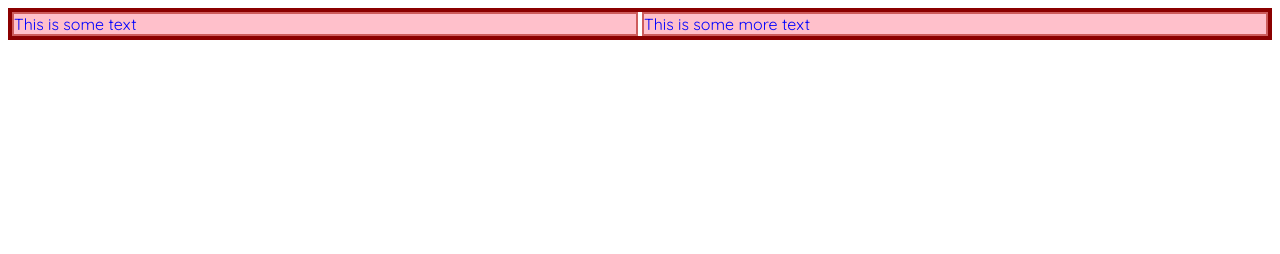
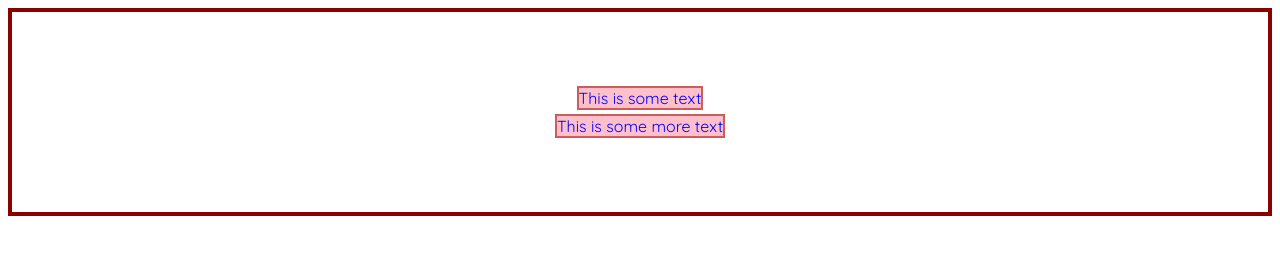
Before and after one commit to spencemang/Site-stuffs, a plain HTML site: page test-site1/index.html in a window 1280 px wide. Drawn offline with Linux system fonts and the light colour scheme.

Commit message:
modified:   test-site1/style.css

```diff
--- a/test-site1/style.css
+++ b/test-site1/style.css
@@ -6,18 +6,20 @@ html {
 
     border: 4px solid darkred;
     display: flex;
+    flex-direction: column;
     justify-content: center;
+    align-items: center;
     gap: 4px;
+    height: 200px;
 
 
 }
 
 .txt{
-    flex: 1;
     border: 2px solid indianred;
     background: pink;
     color: blue;
-    gap: 8px;
+
 
 
 
```
